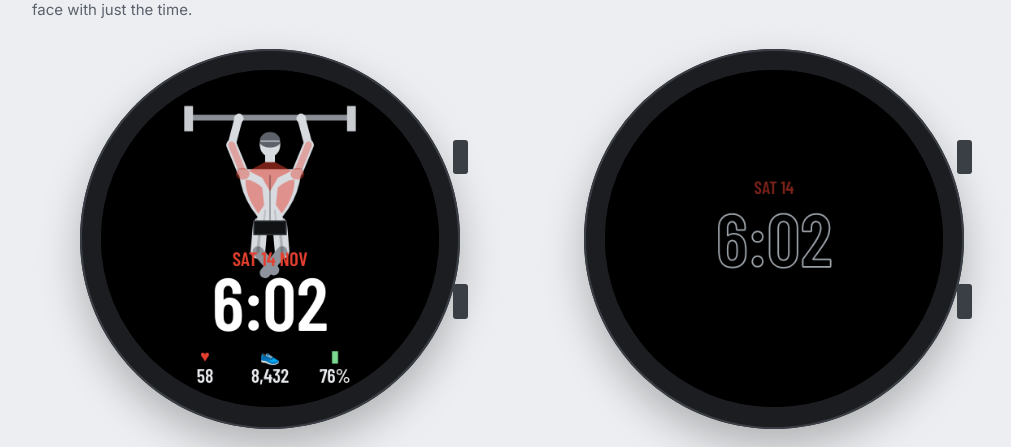
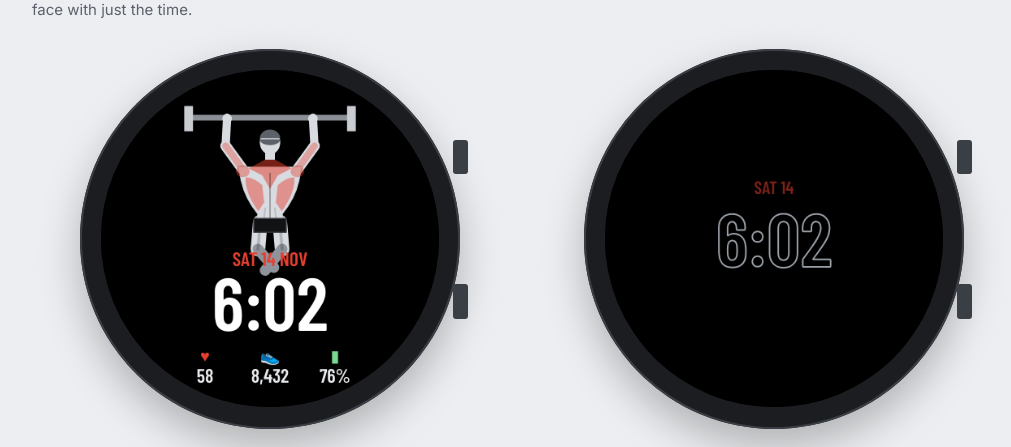
Before and after one commit to junhakwon/junhakwon, a plain HTML site: page GarminPullup/mockup.html in a window 1280 px wide. Shown: the part 145-592 px from the top of the page, without its empty margins (118-1129 px from the left). Drawn offline with nearby package versions, Linux system fonts and the light colour scheme.

Commit message:
Pull-up watch face: wide grip, elbows drop into a v at the top
Co-Authored-By: Claude Opus 5.5 <noreply@anthropic.com>
Claude-Session: https://claude.ai/code/session_01TjTzFREVYrMf5kE4YxkZwB

```diff
--- a/GarminPullup/mockup.html
+++ b/GarminPullup/mockup.html
@@ -88,8 +88,11 @@ function ik(S, H, L1, L2, side) {
   d = Math.min(d, L1 + L2 - .01);
   const a = Math.acos((L1 * L1 + d * d - L2 * L2) / (2 * L1 * d));
   const base = Math.atan2(dy, dx);
-  const ang = base + side * a; // bend the elbow outward, away from the body
-  return { x: S.x + L1 * Math.cos(ang), y: S.y + L1 * Math.sin(ang) };
+  // Two possible elbows; keep the lower one so each arm forms a v (elbow pointing down) as the lifter rises.
+  const e1 = { x: S.x + L1 * Math.cos(base + a), y: S.y + L1 * Math.sin(base + a) };
+  const e2 = { x: S.x + L1 * Math.cos(base - a), y: S.y + L1 * Math.sin(base - a) };
+  const low = e1.y > e2.y ? e1 : e2, high = e1.y > e2.y ? e2 : e1;
+  return Math.abs(e1.y - e2.y) < 0.5 ? (side * (e1.x - S.x) > 0 ? e1 : e2) : low;
 }
 function drawPullup(ctx, p, box, opt = {}) {
   // box: {x, y, s} draws the 200-unit figure scaled by s/200 with its top-left at x,y
@@ -98,9 +101,9 @@ function drawPullup(ctx, p, box, opt = {}) {
   const red = (a) => `rgba(229,64,47,${a})`;
   const glow = .45 + .45 * p;
   const L1 = 30, L2 = 29, barY = 34;
-  const H = [{ x: 68, y: barY }, { x: 132, y: barY }];
-  const hangY = barY + Math.sqrt(Math.pow(L1 + L2 - 1.5, 2) - 36);
-  const sy = hangY + (58 - hangY) * p;              // shoulder height
+  const H = [{ x: 56, y: barY }, { x: 144, y: barY }];   // wide grip, hands outside the shoulders
+  const hangY = barY + Math.sqrt(Math.pow(L1 + L2 - 1.5, 2) - 256);
+  const sy = hangY + (43 - hangY) * p;              // shoulder height: chin clears the bar at the top
   const sway = Math.sin(p * Math.PI) * 1.2;
   const S = [{ x: 72 + sway * .2, y: sy }, { x: 128 + sway * .2, y: sy }];
 
```
Also changed, not shown: GarminPullup/animation/pullup-240.gif, 1 other file.
